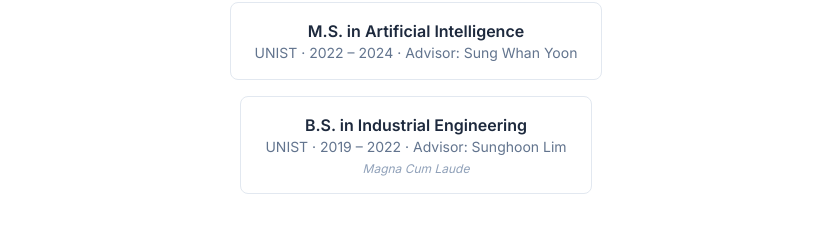
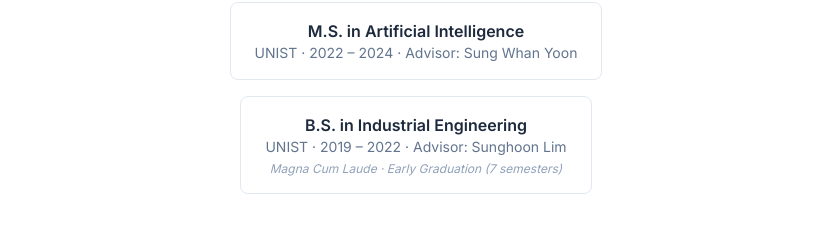
Before and after one commit to Seung-B/seung-b.github.io, a Next.js app: page / in a window 1280 px wide. Shown: the part 1470-1721 px from the top of the page, without its empty margins (224-1055 px from the left). Built offline with nearby package versions, Linux system fonts and the light colour scheme.

Commit message:
Add early graduation note to B.S. education
Co-authored-by: SeungB <ethereal0507@gmail.com>

```diff
--- a/src/data/content.ts
+++ b/src/data/content.ts
@@ -48,7 +48,7 @@ export const education = [
     school: "UNIST",
     period: "2019 – 2022",
     advisor: "Sunghoon Lim",
-    honors: "Magna Cum Laude",
+    honors: "Magna Cum Laude · Early Graduation (7 semesters)",
   },
 ];
 
```
